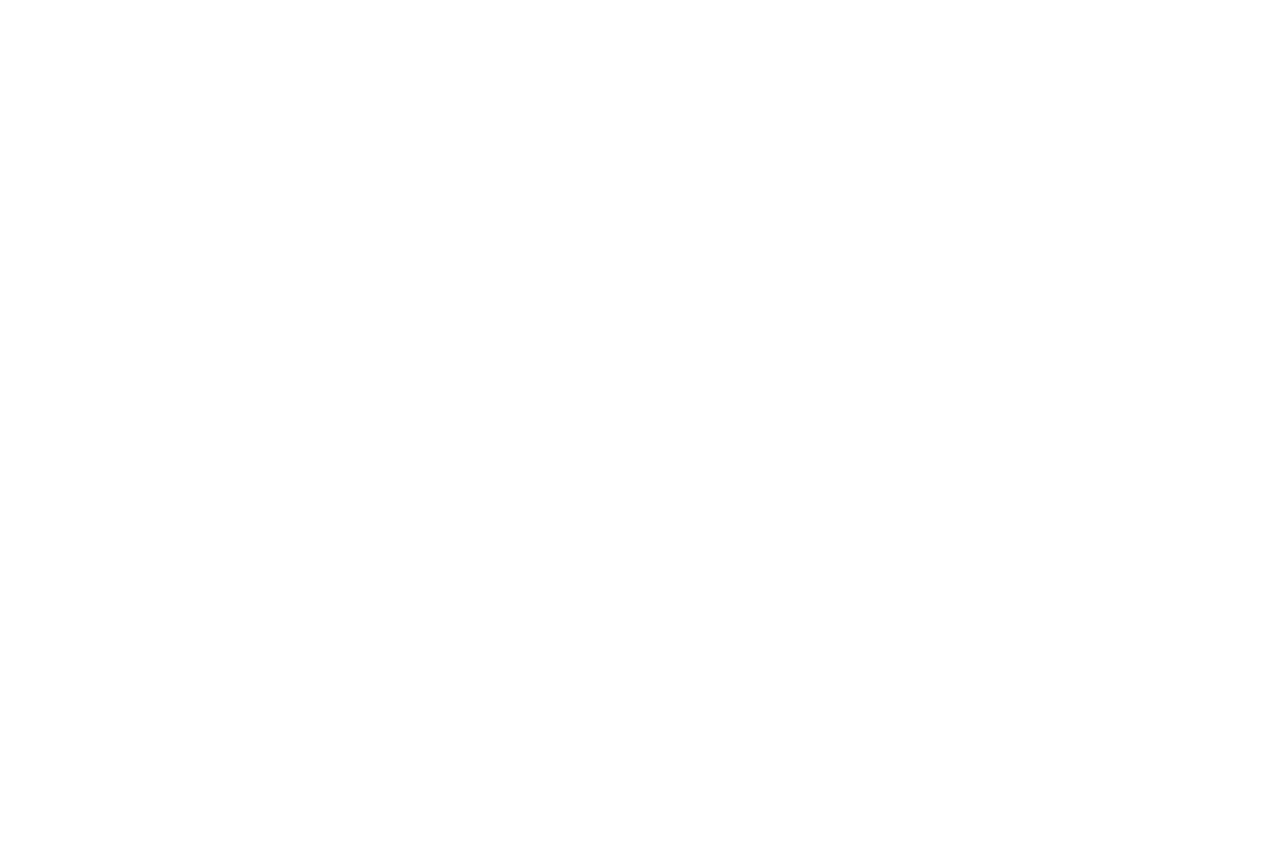
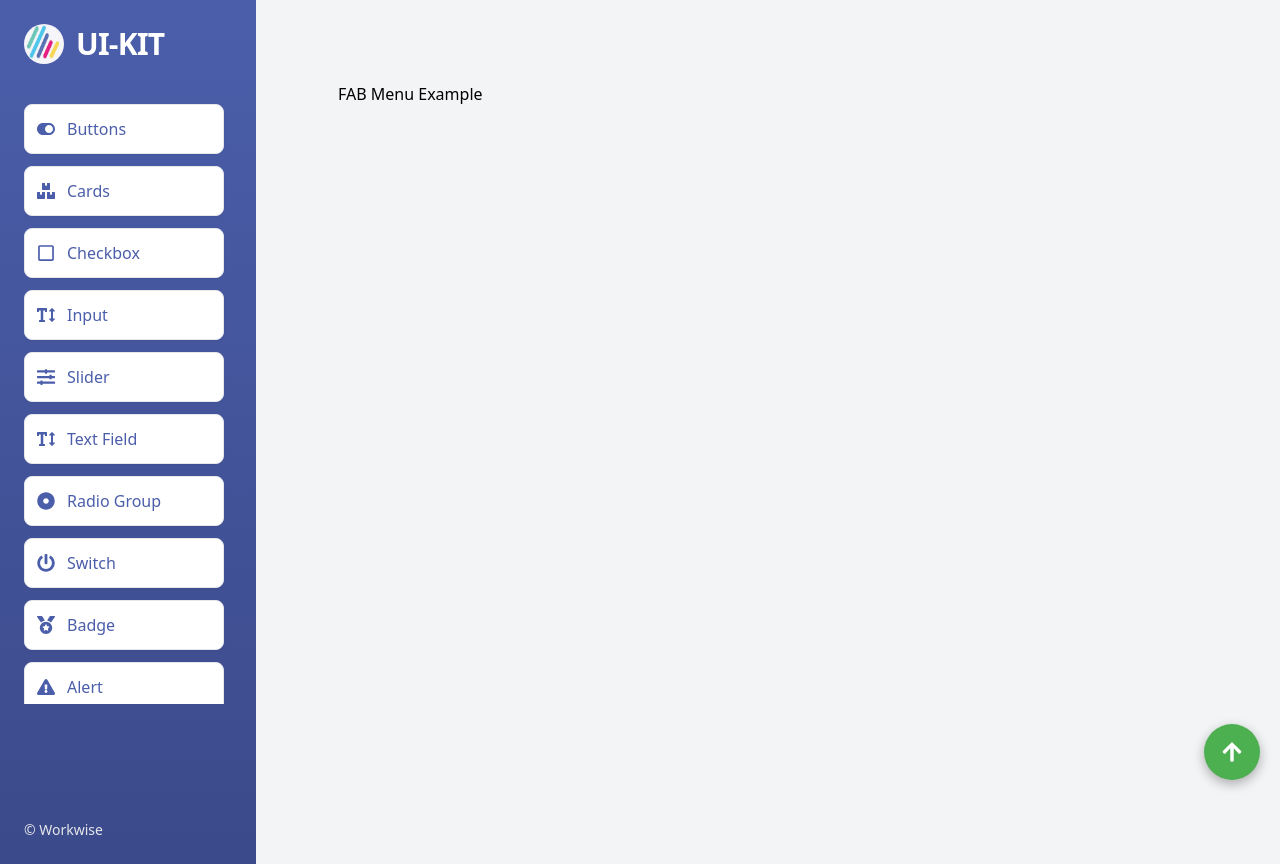
Before and after one commit to NaeemHk011/UI-Kit, a React (Vite) app: page /Floatbuttons in a window 1280 px wide. Before the commit this address had no page. Before the commit the page ends 800 px from the top, so only its background shows below. Built offline with nearby package versions, Linux system fonts and the light colour scheme.

Commit message:
another components added

```diff
--- /dev/null
+++ b/src/components/Floatbuttons/floatbuttons.jsx
@@ -0,0 +1,78 @@
+// UIKitFloat.jsx
+import React, { useState } from 'react';
+
+const UIKitFloat = ({
+  mainIcon,
+  mainColor = '#4caf50',
+  mainHover = '#2e7d32',
+  childrenButtons = [],
+  position = 'bottom-right',
+}) => {
+  const [open, setOpen] = useState(false);
+
+  const positions = {
+    'bottom-right': { bottom: '20px', right: '20px' },
+    'top-right': { top: '20px', right: '20px' },
+  };
+
+  const pos = positions[position] || positions['bottom-right'];
+
+  const toggleMenu = () => setOpen(!open);
+
+  return (
+    <div style={{ position: 'fixed', zIndex: 999, ...pos }}>
+      {/* Child Buttons */}
+      {open &&
+        childrenButtons.map((btn, i) => (
+          <button
+            key={i}
+            onClick={btn.onClick}
+            style={{
+              marginBottom: '10px',
+              width: '44px',
+              height: '44px',
+              borderRadius: '50%',
+              backgroundColor: btn.bg || '#007bff',
+              color: '#fff',
+              border: 'none',
+              display: 'flex',
+              alignItems: 'center',
+              justifyContent: 'center',
+              fontSize: '18px',
+              transition: 'transform 0.3s ease',
+              boxShadow: '0 4px 10px rgba(0,0,0,0.2)',
+            }}
+            title={btn.label}
+          >
+            {btn.icon}
+          </button>
+        ))}
+
+      {/* Main Floating Button */}
+      <button
+        onClick={toggleMenu}
+        style={{
+          width: '56px',
+          height: '56px',
+          borderRadius: '50%',
+          backgroundColor: mainColor,
+          color: '#fff',
+          border: 'none',
+          display: 'flex',
+          alignItems: 'center',
+          justifyContent: 'center',
+          fontSize: '22px',
+          transition: '0.3s',
+          boxShadow: '0 4px 12px rgba(0,0,0,0.3)',
+        }}
+        onMouseEnter={(e) => (e.target.style.backgroundColor = mainHover)}
+        onMouseLeave={(e) => (e.target.style.backgroundColor = mainColor)}
+        title="Toggle Menu"
+      >
+        {mainIcon}
+      </button>
+    </div>
+  );
+};
+
+export default UIKitFloat;
--- /dev/null
+++ b/src/components/Views/floatbuttonView.jsx
@@ -0,0 +1,41 @@
+// FloatView.jsx
+import React from 'react';
+import UIKitFloat from '../Floatbuttons/floatbuttons';
+import { FaArrowUp, FaPlus, FaHome, FaCog } from 'react-icons/fa';
+
+const FloatView = () => {
+  return (
+    <div style={{ height: '100vh', padding: '50px' }}>
+      <h2>FAB Menu Example</h2>
+
+      <UIKitFloat
+        mainIcon={<FaArrowUp />}
+        mainColor="#4caf50"
+        mainHover="#388e3c"
+        position="bottom-right"
+        childrenButtons={[
+          {
+            icon: <FaPlus />,
+            label: 'Add',
+            onClick: () => alert('Add Clicked'),
+            bg: '#e91e63',
+          },
+          {
+            icon: <FaHome />,
+            label: 'Home',
+            onClick: () => alert('Go Home'),
+            bg: '#3f51b5',
+          },
+          {
+            icon: <FaCog />,
+            label: 'Settings',
+            onClick: () => alert('Open Settings'),
+            bg: '#ff9800',
+          },
+        ]}
+      />
+    </div>
+  );
+};
+
+export default FloatView;
--- a/src/components/layout/MainLayout.jsx
+++ b/src/components/layout/MainLayout.jsx
@@ -331,13 +331,13 @@
 
 
           <Link
-            to="/floating-action-button"
+            to="/Floatbuttons"
             className="flex items-center space-x-3 p-3 rounded-lg bg-white text-[#4B5EAA] font-medium
               border border-gray-200 shadow-sm hover:bg-[#E6F0FA] hover:border-[#5C7CFA] hover:shadow-md
               transition-all duration-300 ease-in-out"
           >
             <FaPlusCircle className="text-lg" />
-            <span>Floating Action Button</span>
+            <span>Float Button</span>
           </Link>
 
 
--- a/src/main.jsx
+++ b/src/main.jsx
@@ -19,6 +19,8 @@
 import AvatarView from './components/Views/avatarView';
 import TooltipView from './components/Views/tooltipView';
 import TypographyView from './components/Views/typographyView';
+import FloatView from './components/Views/floatbuttonView';
+
 
 
 
@@ -48,6 +50,7 @@
             <Route path="Table" element={<TableView/>} />
             <Route path="Tooltip" element={<TooltipView/>} />
             <Route path="Typography" element={<TypographyView/>} />
+            <Route path="Floatbuttons" element={<FloatView/>} />
 
 
 
```
